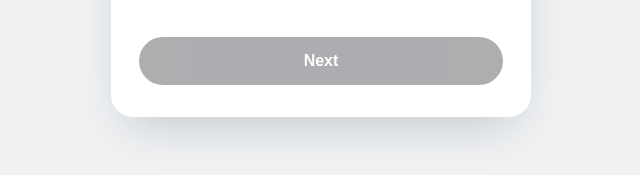
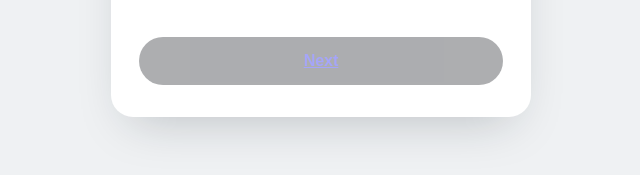
Before and after one commit to Manishbhargav12/WePlay, a plain HTML site: page index.html in a window 1280 px wide. Shown: the part 427-602 px from the top of the page, 319-959 px from the left. Drawn offline with Linux system fonts and the light colour scheme.

Commit message:
Update index.html

```diff
--- a/index.html
+++ b/index.html
@@ -233,7 +233,7 @@
       </div>
       <button class="help-link" id="howToBtn">How to get user ID?</button>
       <span id="userIdError" style="color:red;display:none;">Invalid WePlay User ID</span>
-      <button class="next-btn" id="nextBtn" disabled><a href="weplay-recharge.html" style="text-decoration:none;color:inherit;">Next</a></button>
+      <button class="next-btn" id="nextBtn" disabled><a href="weplay-recharge.html">Next</a></button>
     </div>
 
     <div class="scan-panel" id="scanPanel">
```
